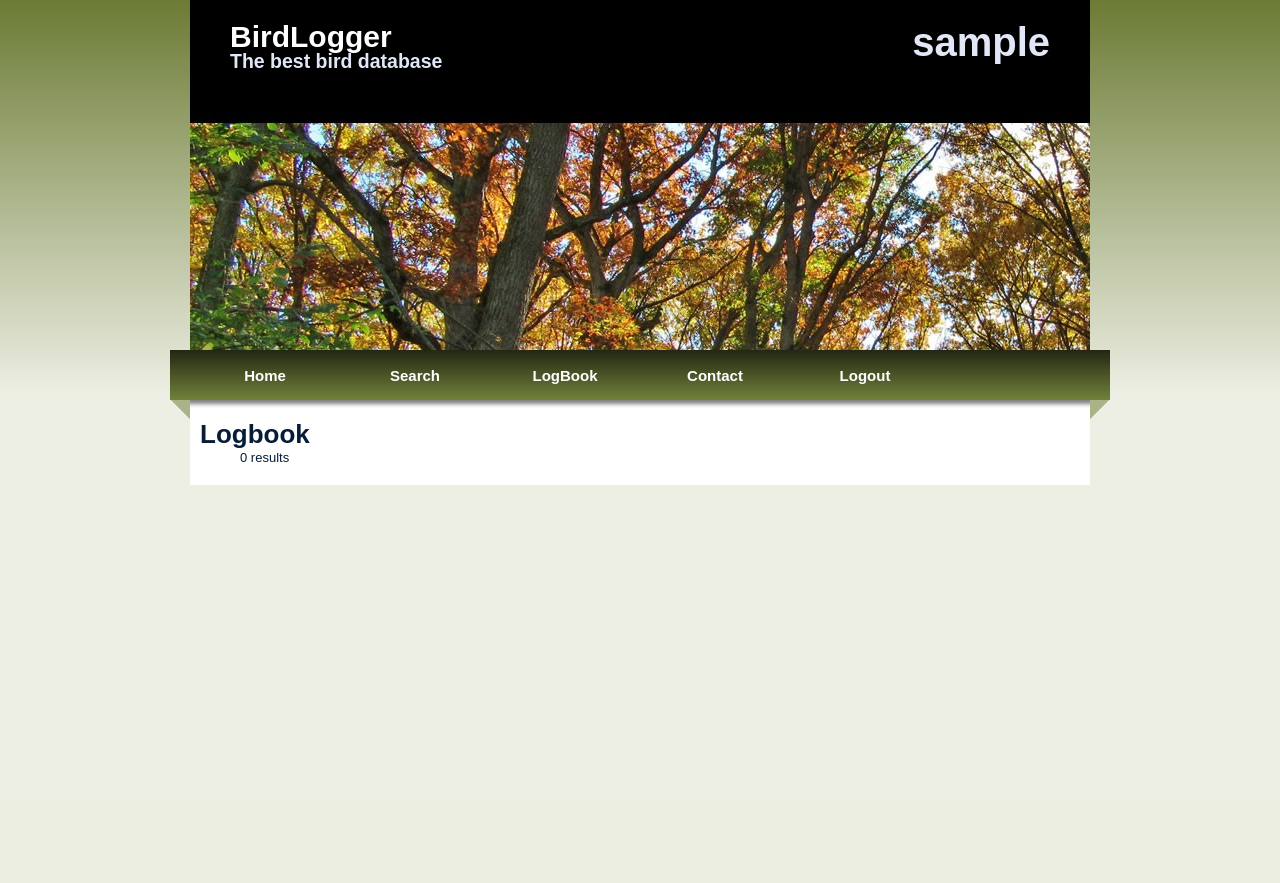
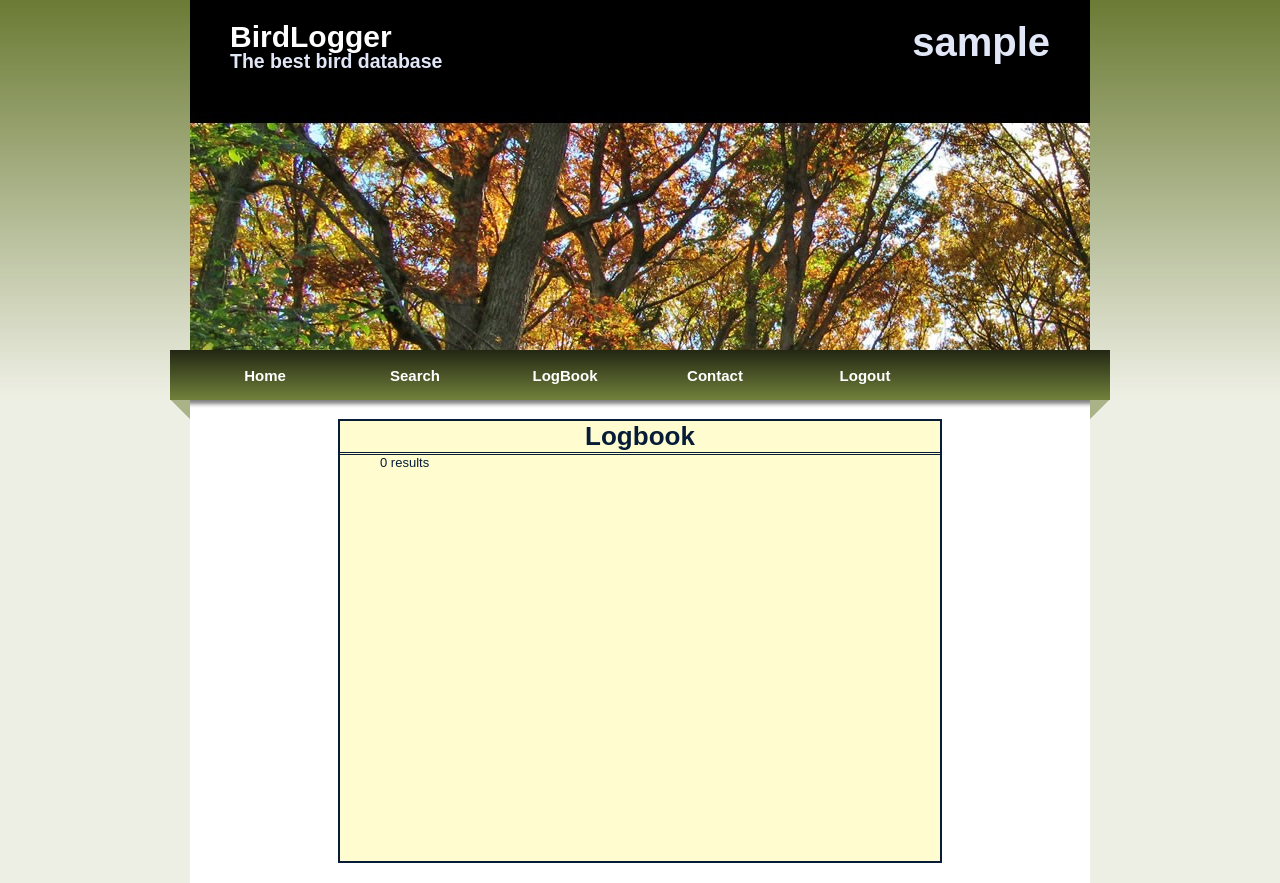
Before and after one commit to joshua-joel-vasquez/Birdlogger, a PHP site: page /LogBook.php in a window 1280 px wide. Before the commit the page ends 485 px from the top, so only its background shows below. Run offline with PHP 8.4, Linux system fonts and the light colour scheme; the visitor is signed in with stand-in values (Sample User, id 1); data that the repository does not hold is empty.

Commit message:
Add files via upload

```diff
--- a/birdpage.php
+++ b/birdpage.php
@@ -66,7 +66,7 @@ session_start();
                         {
                             echo '
                                      <h3><a href="addBird.php?birdID='.$row['BIRDID'].'&bird='.$row['NAME'].'">Add Bird to Logbook</a> &emsp; &emsp;
-                                     <a href="deleteBird.php?birdID='.$row['BIRDID'].'&bird='.$row['NAME'].'">Remove Bird</a></h3>
+                                     </h3>
                                 ';
                         }
 
--- a/style.css
+++ b/style.css
@@ -72,9 +72,6 @@ color:#E43553;
 
 }
 
-
-
-
 #menu
 {
 background-image:url(images/menu.png);
@@ -83,6 +80,52 @@ width:940px;
 height:69px;
 float:center;
 clear:both;
+}
+
+#logbook
+{
+width: 600px;
+height: 440px;
+background-color: #FFFDD0;
+border-style: solid;
+border-width: 2px;
+}
+
+#logbook ul
+{
+height: 400px;
+overflow: auto;
+}
+
+#logbook li
+{
+display: inline-block;
+width: 500px;
+border-style: solid;
+border-width: 1px;
+font-size: 16px;
+font-weight: bold;
+list-style: none;
+padding: 5px;
+}
+
+#logbook li:hover
+{
+background-color: #FFD17A;
+}
+
+.log
+{
+width: 360px;
+display: inline-block;
+}
+
+#logbook h1
+{
+text-align: center;
+border-bottom: double;
+width:600px;
+padding-bottom:0px;
 }
 
 #content
@@ -97,7 +140,7 @@ padding-bottom:5px;
 
 #wrapper
 {
-background-color: #ADD8E6;
+background-color: #FFFDD0;
 width:600px;
 height:440px;
 border-style: solid;
@@ -125,6 +168,7 @@ width:200px;
 
 #scrollbox
 {
+background-color: #FFFDD0;
 width:600px;
 height:440px;
 border-style: solid;
```
